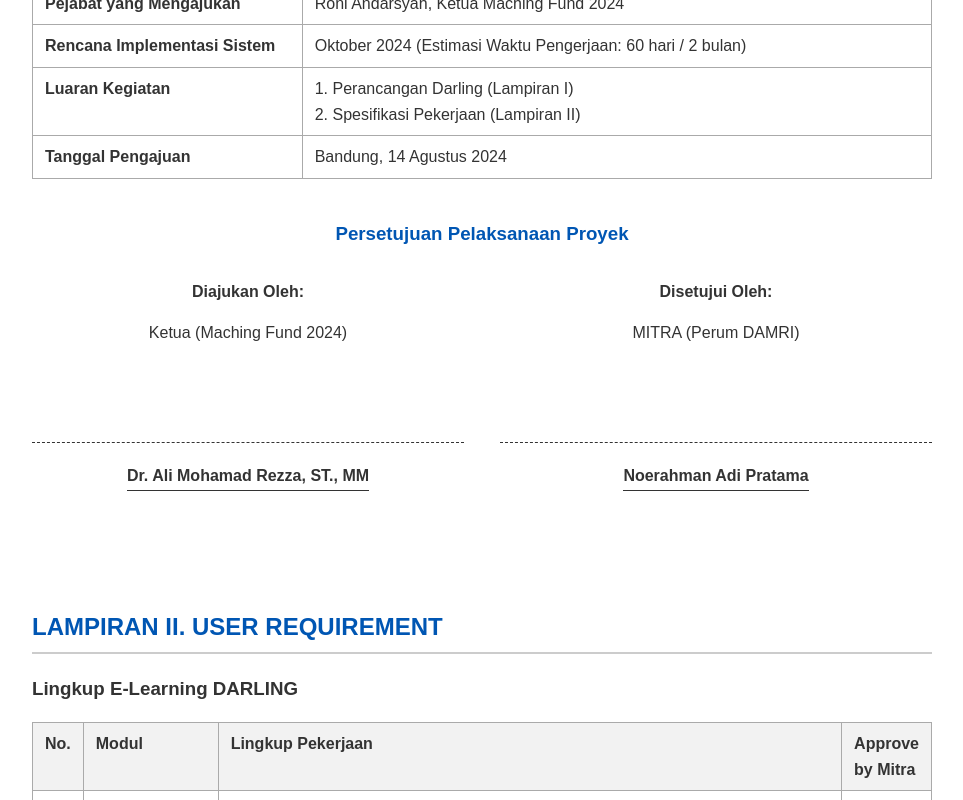
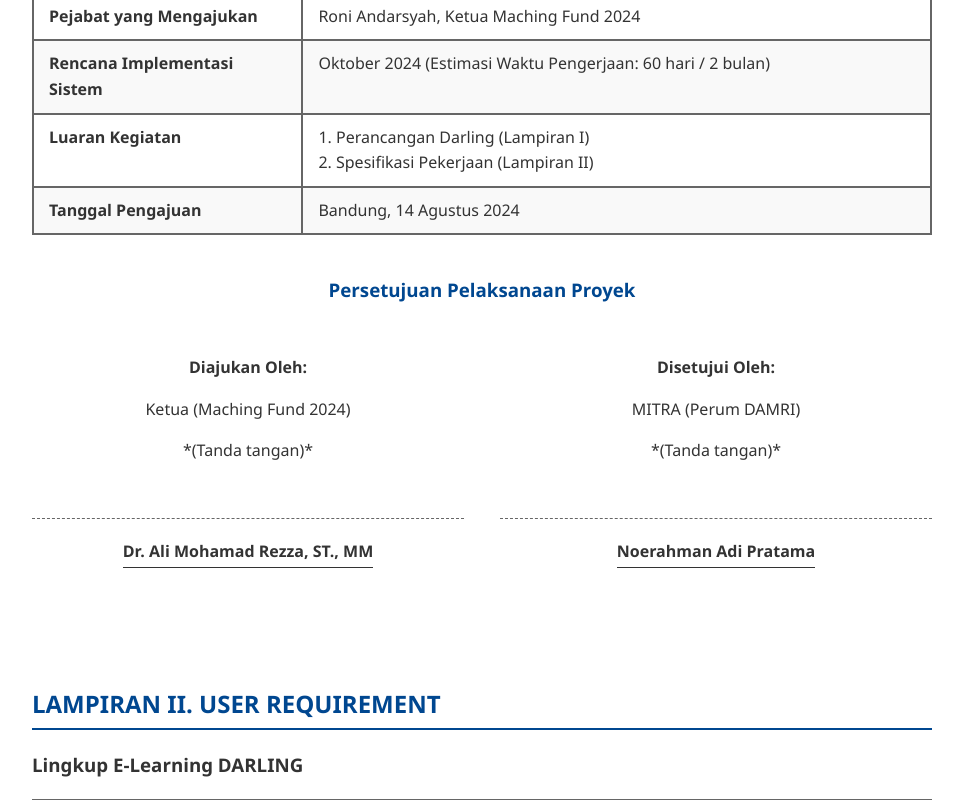
Before and after one commit to sipatir08/test_md, a plain HTML site: page index.html in a window 1280 px wide. Shown: the part 480-1280 px from the top of the page, without its empty margins (158-1121 px from the left). Drawn offline with Linux system fonts and the light colour scheme.

Commit message:
Refactor index.html for improved styling and layout consistency in user requirement document

```diff
--- a/index.html
+++ b/index.html
@@ -6,7 +6,7 @@
     <style>
         /* Gaya CSS untuk tampilan dokumen */
         body {
-            font-family: Arial, sans-serif;
+            font-family: 'Segoe UI', Tahoma, Geneva, Verdana, sans-serif;
             line-height: 1.6;
             color: #333;
             max-width: 900px;
@@ -15,63 +15,70 @@
         }
         .header-doc {
             text-align: center;
-            border-bottom: 3px solid #0056b3; /* Garis bawah judul yang tebal dan berwarna */
+            border-bottom: 3px solid #004790; /* Garis bawah judul tebal, Biru Corporate */
             padding-bottom: 10px;
             margin-bottom: 30px;
         }
         .header-doc h1 {
-            color: #0056b3; /* Warna judul utama */
+            color: #004790; /* Warna Judul Utama: Deep Corporate Blue */
             margin-bottom: 5px;
         }
         .header-doc h2 {
             color: #555;
-            font-weight: normal;
+            font-weight: 400;
             margin-top: 0;
         }
         .section-title {
-            border-bottom: 2px solid #ccc;
+            border-bottom: 2px solid #004790; /* Garis bawah judul sub-bagian */
             padding-bottom: 5px;
             margin-top: 40px;
-            color: #0056b3;
+            color: #004790;
         }
         table {
             width: 100%;
             border-collapse: collapse;
             margin-top: 15px;
         }
+        /* Mempertebal semua garis tabel */
         table th, table td {
-            border: 1px solid #aaa; /* Garis tabel yang lebih tegas */
-            padding: 8px 12px;
+            border: 2px solid #666; /* Garis tabel yang LEBIH TEBAL */
+            padding: 10px 15px;
             text-align: left;
             vertical-align: top;
         }
-        table th {
-            background-color: #f2f2f2;
+        /* Pewarnaan Header Tabel (Baris paling atas) */
+        table thead th {
+            background-color: #DCE4EF; /* Warna latar belakang header tabel yang lembut */
             font-weight: bold;
+            color: #333;
+        }
+        /* Warna latar belakang baris genap untuk kontras */
+        table tbody tr:nth-child(even) {
+            background-color: #f9f9f9;
         }
         .ttd-container {
             display: flex;
             justify-content: space-between;
-            margin-top: 30px;
+            margin-top: 50px;
             text-align: center;
         }
         .ttd-box {
-            width: 48%; /* Untuk tata letak dua kolom */
+            width: 48%;
         }
         .ttd-spacer {
-            height: 80px; /* Jarak untuk tanda tangan */
-            border-bottom: 1px dashed #333; /* Garis putus-putus untuk area TTD */
+            height: 80px;
+            border-bottom: 1px dashed #666;
             margin: 5px 0;
         }
         .ttd-name {
             font-weight: bold;
             margin-top: 15px;
-            border-bottom: 1px solid #333; /* Garis di bawah nama */
+            border-bottom: 1px solid #333;
             display: inline-block;
             padding-bottom: 2px;
         }
         .catatan {
-            border: 1px solid #f0ad4e;
+            border-left: 5px solid #ffaa00; /* Garis tepi Catatan */
             background-color: #fff8e1;
             padding: 15px;
             margin-top: 30px;
@@ -117,19 +124,19 @@
         </tr>
     </table>
 
-    <h3 style="text-align: center; margin-top: 40px; color: #0056b3;">Persetujuan Pelaksanaan Proyek</h3>
+    <h3 style="text-align: center; margin-top: 40px; color: #004790;">Persetujuan Pelaksanaan Proyek</h3>
 
     <div class="ttd-container">
         <div class="ttd-box">
             <strong>Diajukan Oleh:</strong>
             <p>Ketua (Maching Fund 2024)</p>
-            <div class="ttd-spacer"></div>
+            <div class="ttd-spacer">*(Tanda tangan)*</div>
             <div class="ttd-name">Dr. Ali Mohamad Rezza, ST., MM</div>
         </div>
         <div class="ttd-box">
             <strong>Disetujui Oleh:</strong>
             <p>MITRA (Perum DAMRI)</p>
-            <div class="ttd-spacer"></div>
+            <div class="ttd-spacer">*(Tanda tangan)*</div>
             <div class="ttd-name">Noerahman Adi Pratama</div>
         </div>
     </div>
@@ -142,10 +149,10 @@
     <table>
         <thead>
             <tr>
-                <th style="width: 5%;">No.</th>
-                <th style="width: 15%;">Modul</th>
+                <th style="width: 5%; text-align: center;">No.</th>
+                <th style="width: 15%; text-align: center;">Modul</th>
                 <th>Lingkup Pekerjaan</th>
-                <th style="width: 10%;">Approve by Mitra</th>
+                <th style="width: 10%; text-align: center;">Approve by Mitra</th>
             </tr>
         </thead>
         <tbody>
```
